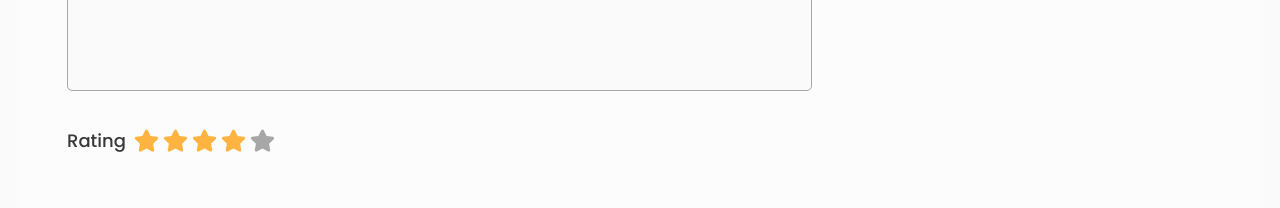
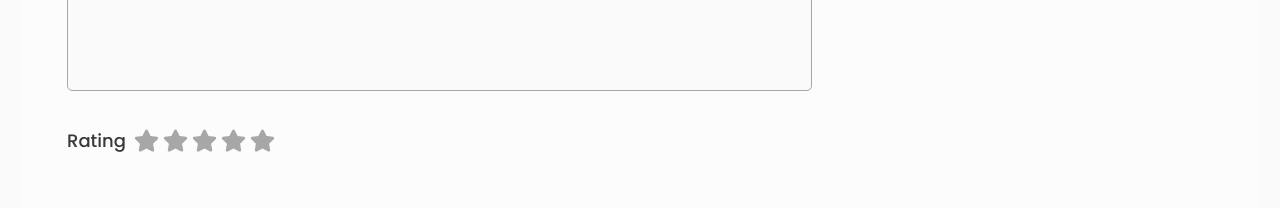
Before and after one commit to devwithfarshi/nurit-project-1, a Next.js app: page /products/1 in a window 1280 px wide. Shown: the part 3400-3608 px from the top of the page. Built offline with nearby package versions, Linux system fonts and the light colour scheme.

Commit message:
Fix rating opt in review form

```diff
--- a/app/components/ReviewForm.jsx
+++ b/app/components/ReviewForm.jsx
@@ -1,7 +1,9 @@
-import React from "react";
+"use client";
+import React, { useState } from "react";
 import { FaStar } from "react-icons/fa";
 
 const ReviewForm = () => {
+  const [rating, setRating] = useState(0);
   return (
     <>
       <main className="review_form_wrapper px-[4.7rem]  py-[4rem] bg-[#FCFCFC]">
@@ -25,11 +27,29 @@ const ReviewForm = () => {
           </div>
           <div className="ratting flex mt-[1.5rem] gap-[.4rem] items-center">
             <span className="mr-[.4rem]">Rating</span>
-            <FaStar color="#FFB340" fontSize={25} />
-            <FaStar color="#FFB340" fontSize={25} />
-            <FaStar color="#FFB340" fontSize={25} />
-            <FaStar color="#FFB340" fontSize={25} />
-            <FaStar color="#A7A7A7" fontSize={25} />
+            {[...Array(5)].map((start, index) => {
+              const currentStar = index + 1;
+              return (
+                <>
+                  <label
+                    onClick={() => {
+                      setRating(currentStar);
+                    }}
+                  >
+                    {rating >= currentStar ? (
+                      <FaStar
+                        className="cursor-pointer"
+                        key={index + 1}
+                        color="#FFB340"
+                        fontSize={25}
+                      />
+                    ) : (
+                      <FaStar color="#A7A7A7" fontSize={25} />
+                    )}
+                  </label>
+                </>
+              );
+            })}
           </div>
           <button type="submit" className="submit_btn">
             Submit
```
